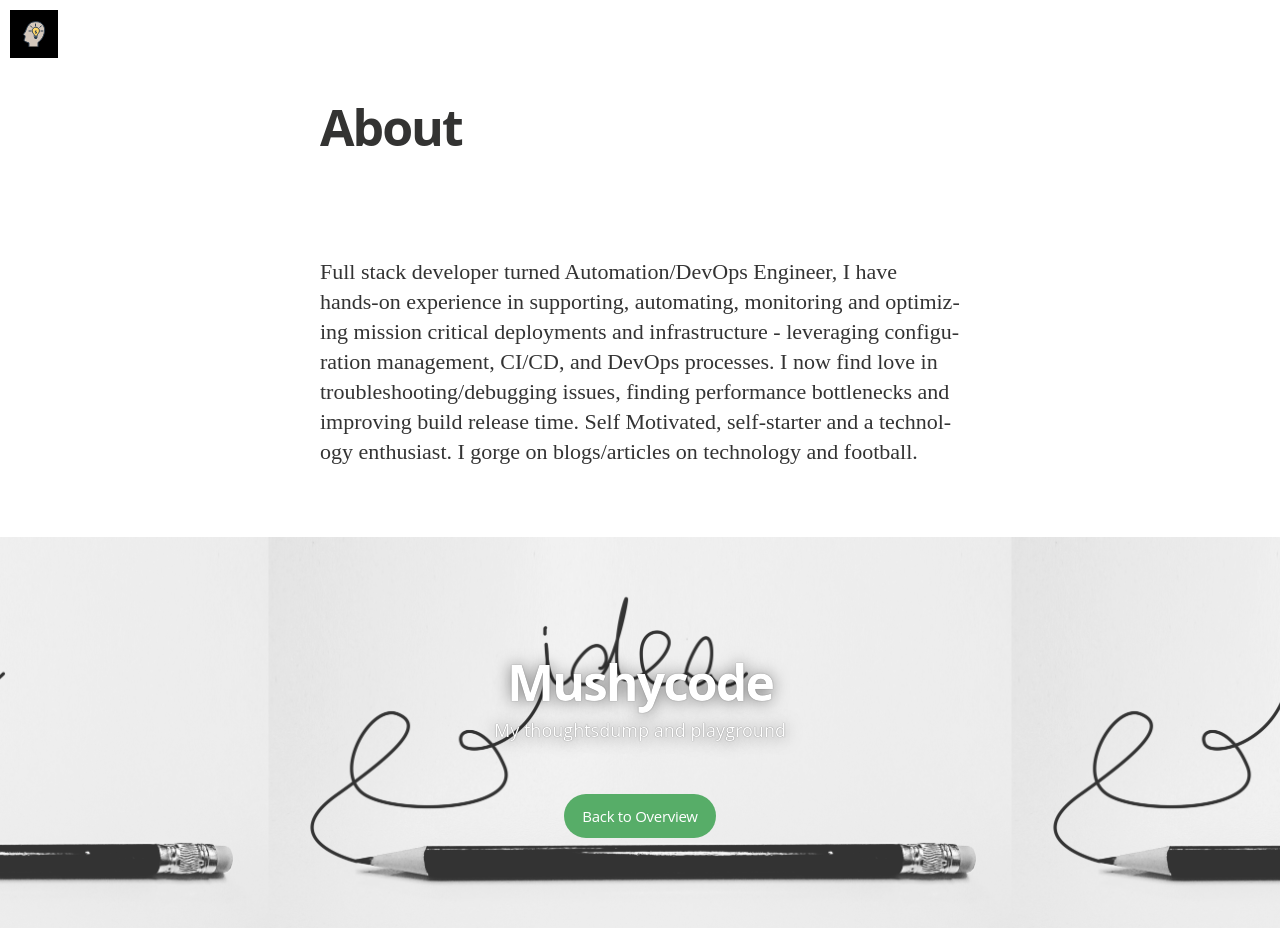
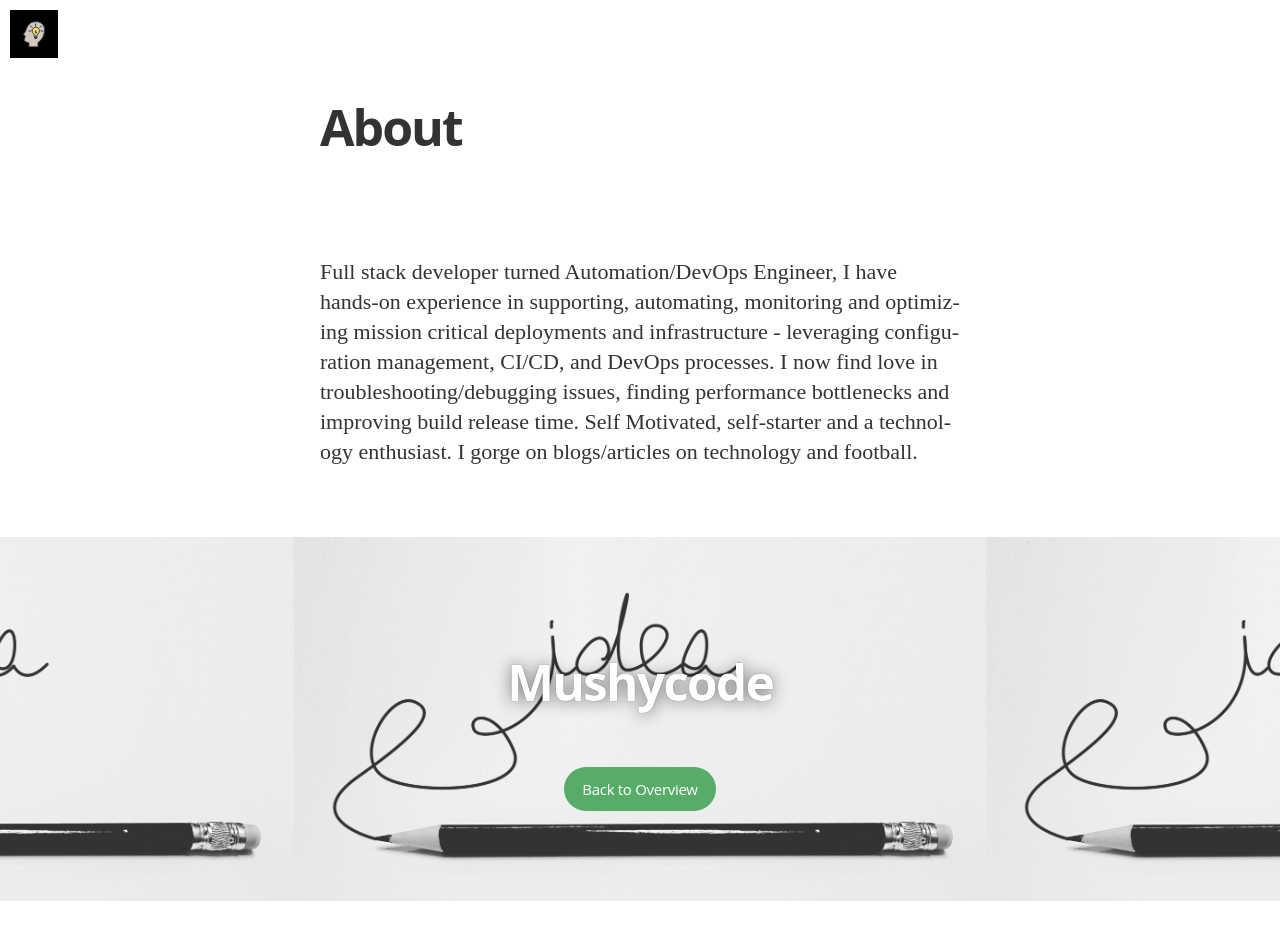
Before and after one commit to arun-var/mushycode.github.io, a Jekyll site: the page built from about.md, in a window 1280 px wide. Built offline with Jekyll 4.4.1, drawn with Linux system fonts in a browser that asks for light colours; nearby versions of some CDN libraries; some web fonts are replaced; after the commit the page ends 901 px from its top, so only the background shows below that; part of the change alters nothing that is shown.

```diff
--- a/_config.yml
+++ b/_config.yml
@@ -7,7 +7,7 @@ plugins:
 
 # Site settings
 title: "Mushycode"
-description: > # this means to ignore newlines until "email:"
+sub-title: > # this means to ignore newlines until "email:"
    My thoughtsdump and playground
 
 email: arunvarghese88@gmail.com
@@ -32,7 +32,7 @@ twitter_handle: '@mushyinks'
 #fill in disqus shortname to use disqus
 disqus: mushycode
 
-google_analytics: UA-150479150-Y
+google_analytics: UA-150479150-1
 
 # social icons and sharing options
 social:
```
